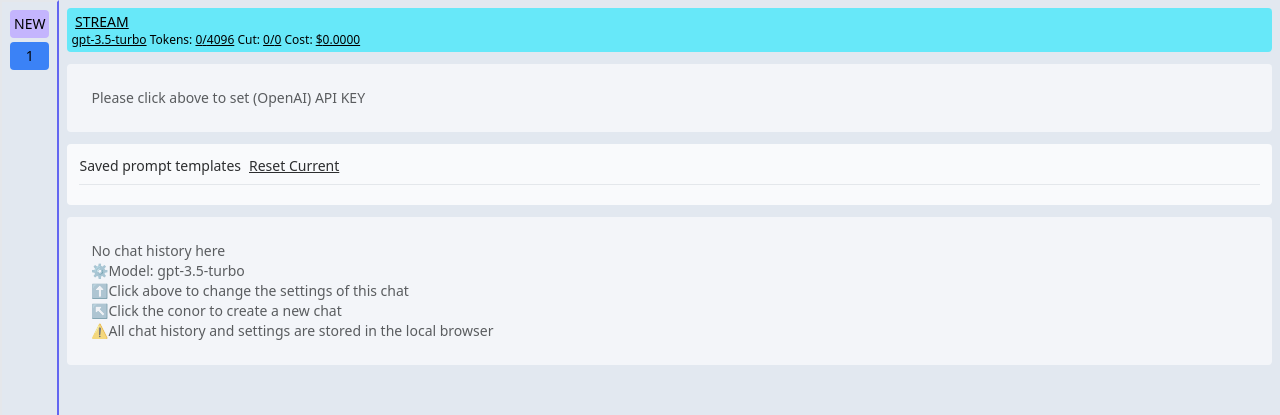
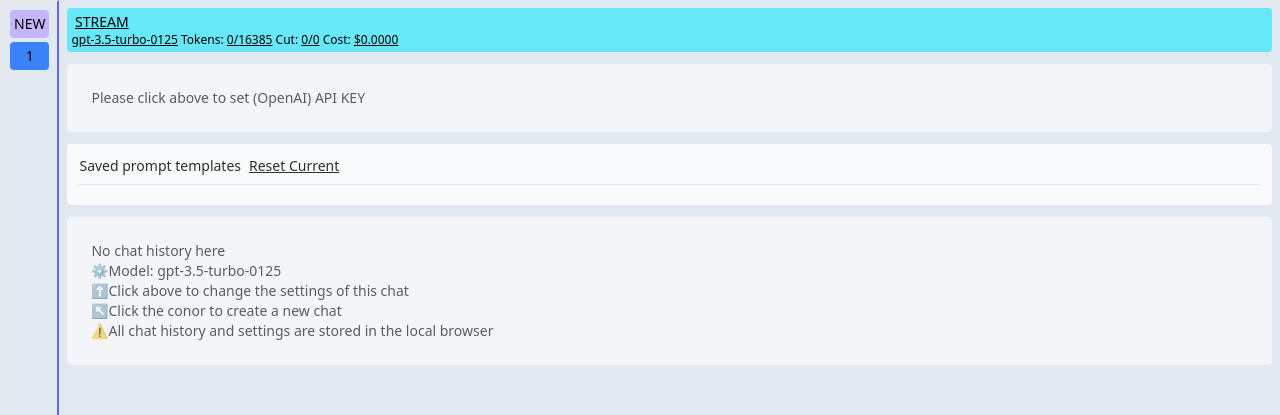
Before and after one commit to heimoshuiyu/chatgpt-api-web, a Preact app: page / in a window 1280 px wide. Shown: the top 415 px of the page. Built offline with nearby package versions, Linux system fonts and the light colour scheme.

Commit message:
change default model to gpt-3.5-turbo-0125

```diff
--- a/src/app.tsx
+++ b/src/app.tsx
@@ -5,7 +5,7 @@ import "./global.css";
 import { calculate_token_length, Message } from "./chatgpt";
 import getDefaultParams from "./getDefaultParam";
 import ChatBOX from "./chatbox";
-import models from "./models";
+import models, { defaultModel } from "./models";
 import { Tr, langCodeContext, LANG_OPTIONS } from "./translate";
 
 import CHATGPT_API_WEB_VERSION from "./CHATGPT_API_WEB_VERSION";
@@ -71,7 +71,7 @@ export const newChatStore = (
   systemMessageContent = "",
   apiEndpoint = _defaultAPIEndpoint,
   streamMode = true,
-  model = "gpt-3.5-turbo",
+  model = defaultModel,
   temperature = 0.7,
   dev = false,
   whisper_api = "https://api.openai.com/v1/audio/transcriptions",
@@ -200,7 +200,7 @@ export function App() {
     // handle read from old version chatstore
     if (ret.maxGenTokens === undefined) ret.maxGenTokens = 2048;
     if (ret.maxGenTokens_enabled === undefined) ret.maxGenTokens_enabled = true;
-    if (ret.model === undefined) ret.model = "gpt-3.5-turbo";
+    if (ret.model === undefined) ret.model = defaultModel;
     if (ret.responseModelName === undefined) ret.responseModelName = "";
     if (ret.toolsString === undefined) ret.toolsString = "";
     if (ret.chatgpt_api_web_version === undefined)
--- a/src/models.ts
+++ b/src/models.ts
@@ -73,4 +73,6 @@ const models: Record<string, Model> = {
   },
 };
 
+export const defaultModel = "gpt-3.5-turbo-0125";
+
 export default models;
```
